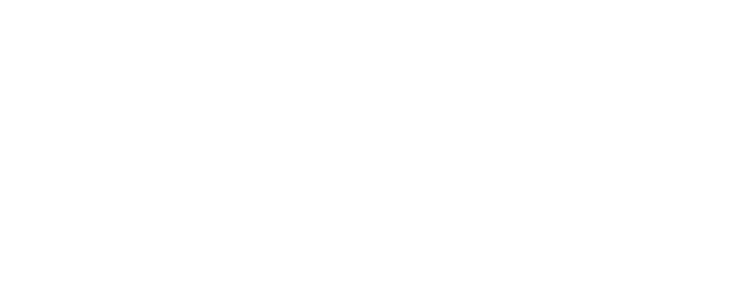
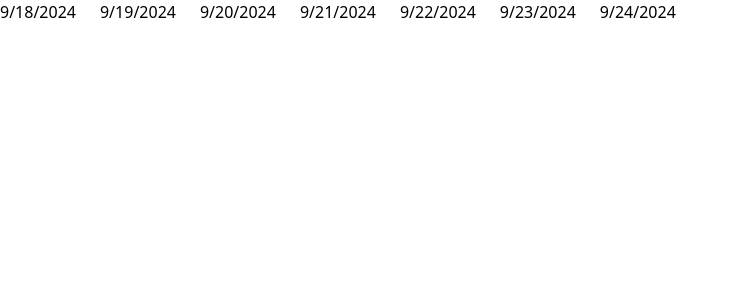
Before and after one commit to Adjel/weda, a React (Vite) app: page / in a window 1280 px wide. Shown: the top 300 px of the page, without its empty margins (0-739 px from the left). Built offline with nearby package versions, Linux system fonts and the light colour scheme.

Commit message:
feat(all): get and display week days

```diff
--- a/src/components/WeekComponent/WeekComponent.tsx
+++ b/src/components/WeekComponent/WeekComponent.tsx
@@ -8,23 +8,31 @@
 
 function WeekComponent() {
 
-  const [week, setWeek] = useState<Week | null>(null)
+const [week, setWeek] = useState<Week | null>(null)
 
+useEffect(() => {
+  getWeek()
+}, [])
 
 function getWeek() {
+  const referenceDate = week ? week.week[0]?.date : new Date();
   let newWeek: Day[] = []
   for (let i = 0; i < 7; i++) {
-    newWeek.push(getDay(i))
+    newWeek.push(getDay(referenceDate, i))
   }
 
   setWeek(
-    newWeek
+    {week: newWeek}
   )
-
 }
 
-
-  return <div></div>;
+  return <section className='flex flex-row gap-6'>
+    {week?.week?.map((day) =>
+    <div>
+      {day.date.toLocaleDateString()}
+    </div>
+    )}
+  </section>;
 }
 
 export default WeekComponent;
--- a/src/components/day/day.tsx
+++ b/src/components/day/day.tsx
@@ -1,7 +1,7 @@
 import React from 'react';
 
 export interface Day {
-  day: Date,
+  date: Date,
   slots: Slot[]
 }
 
@@ -10,9 +10,11 @@
   end: Date
 }
 
-export function getDay(nextDay:number = 0) {
+export function getDay(date: Date, days:number = 0): Day {
+  const newDate = new Date(date);
+  newDate.setDate(newDate.getDate() + days);
   return {
-    day: new Date(),
+    date: newDate,
     slots: []
   }
 }
```
